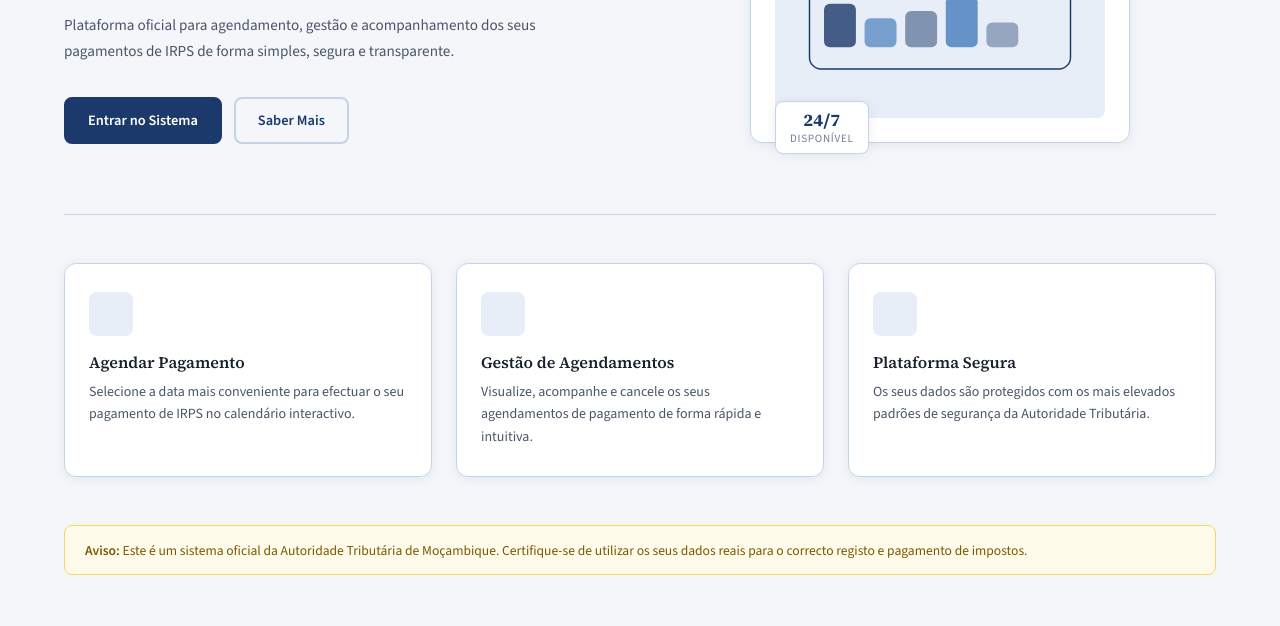
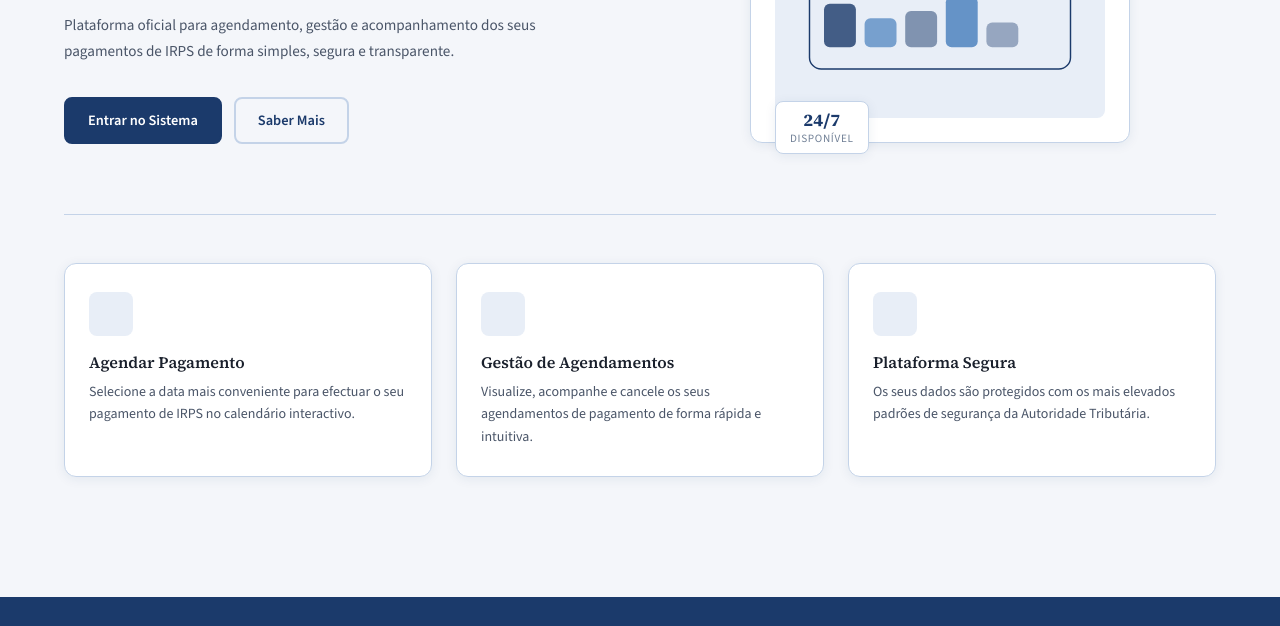
Before and after one commit to AraoSibindeJr/Sistema-para-Agendamento-de-Financas, a plain HTML site: page index.html in a window 1280 px wide. Shown: the part 326-952 px from the top of the page. Drawn offline with nearby package versions, Linux system fonts and the light colour scheme.

Commit message:
retirar seccao de aviso

```diff
--- a/index.html
+++ b/index.html
@@ -118,16 +118,8 @@
       </div>
     </section>
 
-    <!-- AVISO -->
-    <section class="notice-section">
-      <div class="notice-box">
-        <!-- ICON -->
-        <p>
-          <strong>Aviso:</strong> Este é um sistema oficial da Autoridade Tributária de Moçambique.
-          Certifique-se de utilizar os seus dados reais para o correcto registo e pagamento de impostos.
-        </p>
-      </div>
-    </section>
+
+
 
   </main>
 
```
